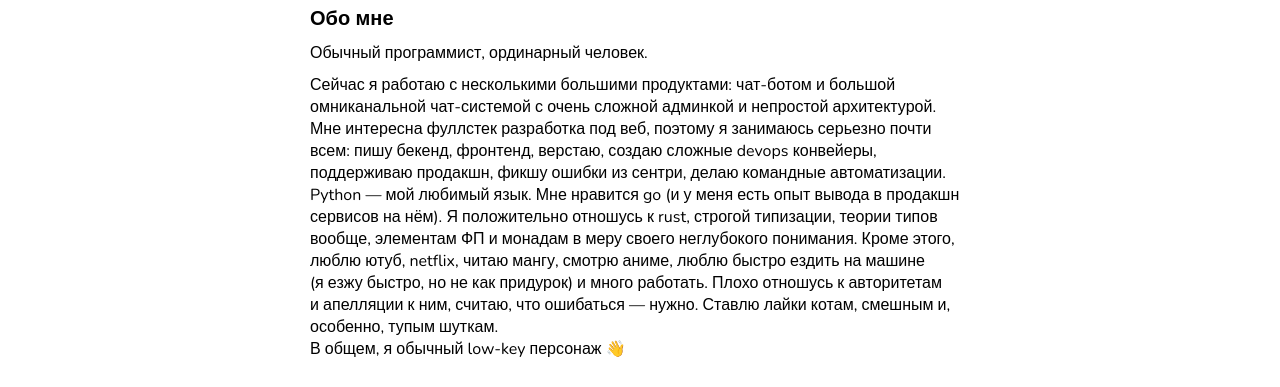
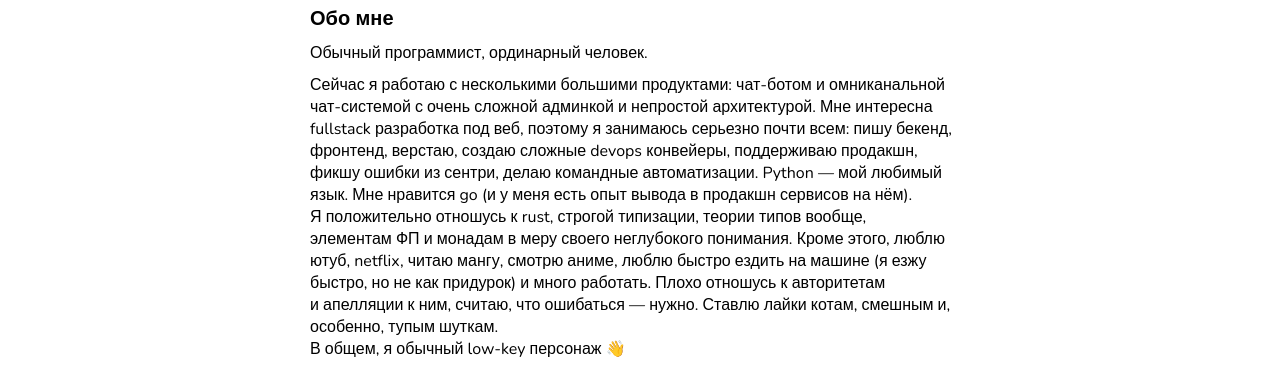
Before and after one commit to xfenix/xfenix.ru, a website: page front/src/index.html in a window 1280 px wide. Shown: the part 394-781 px from the top of the page. Drawn offline with nearby package versions, Linux system fonts and the light colour scheme; no server answers.

Commit message:
Small text fixes

```diff
--- a/front/src/index.html
+++ b/front/src/index.html
@@ -94,7 +94,7 @@
         <section class="info-section">
             <h3>Обо мне</h3>
             <p>Обычный программист, ординарный человек.</p>
-            <p>Сейчас я работаю с несколькими большими продуктами: чат-ботом и большой омниканальной чат-системой с очень сложной админкой и непростой архитектурой. Мне интересна фуллстек разработка под веб, поэтому я&nbsp;занимаюсь серьезно почти всем: пишу бекенд, фронтенд, верстаю, создаю сложные devops конвейеры, поддерживаю продакшн, фикшу ошибки из&nbsp;сентри, делаю командные автоматизации. Python&nbsp;&mdash; мой любимый язык. Мне нравится&nbsp;go (и&nbsp;у&nbsp;меня есть опыт вывода в&nbsp;продакшн сервисов на&nbsp;нём). Я&nbsp;положительно отношусь к&nbsp;rust, строгой типизации, теории типов вообще, элементам&nbsp;ФП и&nbsp;монадам в&nbsp;меру своего неглубокого понимания. Кроме этого, люблю ютуб, netflix, читаю мангу, смотрю аниме, люблю быстро ездить на&nbsp;машине (я&nbsp;езжу быстро, но&nbsp;не&nbsp;как придурок) и&nbsp;много работать. Плохо отношусь к&nbsp;авторитетам и&nbsp;апелляции к&nbsp;ним, считаю, что ошибаться&nbsp;&mdash; нужно. Ставлю лайки котам, смешным&nbsp;и, особенно, тупым шуткам.<br>В&nbsp;общем, я&nbsp;обычный low-key персонаж 👋</p>
+            <p>Сейчас я&nbsp;работаю с&nbsp;несколькими большими продуктами: чат-ботом и&nbsp;омниканальной чат-системой с&nbsp;очень сложной админкой и&nbsp;непростой архитектурой. Мне интересна fullstack разработка под веб, поэтому я&nbsp;занимаюсь серьезно почти всем: пишу бекенд, фронтенд, верстаю, создаю сложные devops конвейеры, поддерживаю продакшн, фикшу ошибки из&nbsp;сентри, делаю командные автоматизации. Python&nbsp;&mdash; мой любимый язык. Мне нравится&nbsp;go (и&nbsp;у&nbsp;меня есть опыт вывода в&nbsp;продакшн сервисов на&nbsp;нём). Я&nbsp;положительно отношусь к&nbsp;rust, строгой типизации, теории типов вообще, элементам&nbsp;ФП и&nbsp;монадам в&nbsp;меру своего неглубокого понимания. Кроме этого, люблю ютуб, netflix, читаю мангу, смотрю аниме, люблю быстро ездить на&nbsp;машине (я&nbsp;езжу быстро, но&nbsp;не&nbsp;как придурок) и&nbsp;много работать. Плохо отношусь к&nbsp;авторитетам и&nbsp;апелляции к&nbsp;ним, считаю, что ошибаться&nbsp;&mdash; нужно. Ставлю лайки котам, смешным&nbsp;и, особенно, тупым шуткам.<br>В&nbsp;общем, я&nbsp;обычный low-key персонаж 👋</p>
         </section>
 
         <section class="info-section">
```
Also changed, not shown: front/src/public/index.html (+1 -1 lines).
